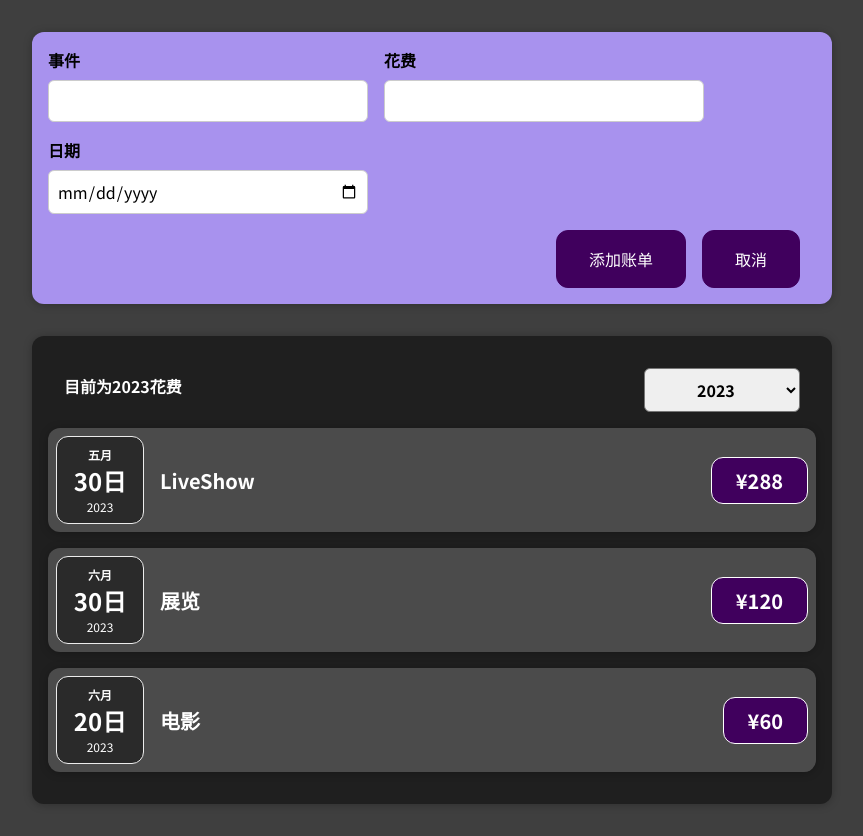
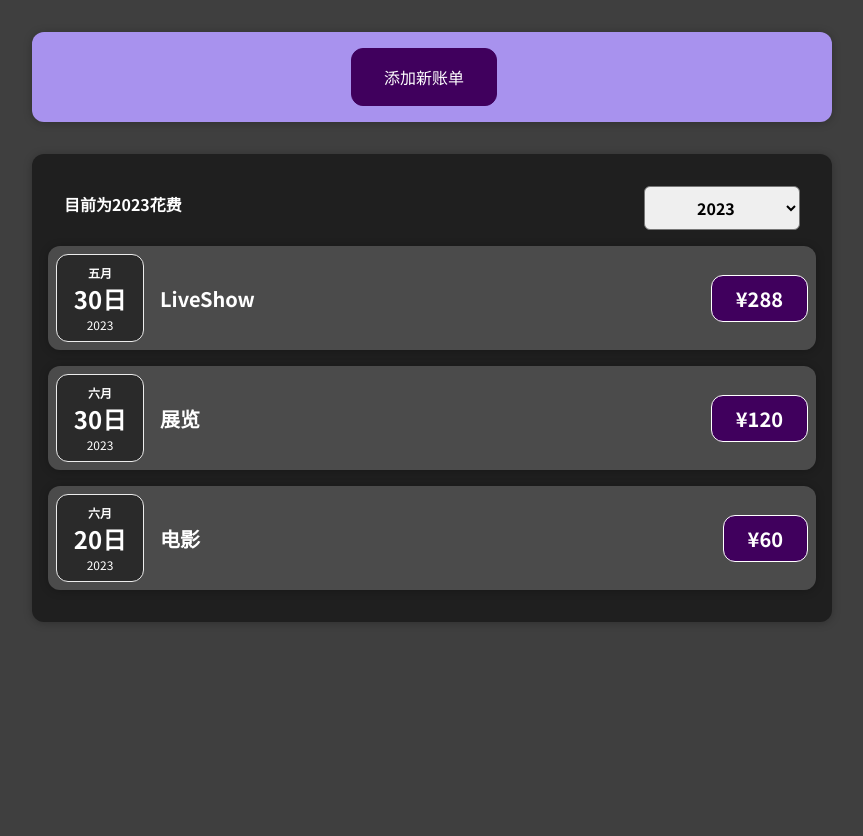
Before and after one commit to nickyyoung233/React__expense-record, a React (Create React App) app: page / in a window 1280 px wide. Shown: the whole page, without its empty margins (208-1071 px from the left). After the commit the page ends 800 px from the top, so only its background shows below. Built offline with nearby package versions, Linux system fonts and the light colour scheme.

Commit message:
optimize the control button

```diff
--- a/src/components/InfoGather/ExpenseForm.js
+++ b/src/components/InfoGather/ExpenseForm.js
@@ -1,7 +1,7 @@
 import "./ExpenseForm.css";
 import { useState } from "react";
 
-const ExpenseForm = ({ onGetExpenseDate }) => {
+const ExpenseForm = ({ onGetExpenseDate, onSetEditing }) => {
   const [_inputs, setInputs] = useState({
     title: "",
     amount: "",
@@ -33,21 +33,7 @@ const ExpenseForm = ({ onGetExpenseDate }) => {
     });
   };
 
-  const showDisplayHandler = () => {
-    setInfoPlant(staticInfoPlant);
-  };
-  const hiddenInfoHandler = () => {
-    setInfoPlant(
-      <form>
-        <div>
-          <button type="button" onClick={showDisplayHandler}>
-            添加新账单
-          </button>
-        </div>
-      </form>
-    );
-  };
-  const staticInfoPlant = (
+  return (
     <form onSubmit={submitHandler}>
       <div className="new-expense__controls">
         <div className="new-expense__control">
@@ -80,13 +66,11 @@ const ExpenseForm = ({ onGetExpenseDate }) => {
       </div>
       <div className="new-expense__actions">
         <button type="submit">添加账单</button>
-        <button type="button" onClick={hiddenInfoHandler}>
+        <button type="button" onClick={onSetEditing}>
           取消
         </button>
       </div>
     </form>
   );
-  const [InfoPlant, setInfoPlant] = useState(staticInfoPlant);
-  return InfoPlant;
 };
 export default ExpenseForm;
--- a/src/components/InfoGather/InfoGather.js
+++ b/src/components/InfoGather/InfoGather.js
@@ -1,19 +1,33 @@
-import React from "react";
+import React, { useState } from "react";
 import "./InfoGather.css";
 import ExpenseForm from "./ExpenseForm";
 
 const InfoGather = ({ onGetExpenseDate }) => {
+  const [isEditing, setIsEditing] = useState(false);
+  const showDisplayHandler = () => {
+    setIsEditing(true);
+  };
+  const hideDisplayHandler = () => {
+    setIsEditing(false);
+  };
   const getExpenseDate = (data) => {
     const expenseDate = {
       ...data,
       id: Math.random().toString(),
     };
-    onGetExpenseDate(expenseDate)
-    // console.log(expenseDate);
+    onGetExpenseDate(expenseDate);
+    setIsEditing(false);
   };
   return (
     <div className="new-expense">
-      <ExpenseForm onGetExpenseDate={getExpenseDate} />
+      {!isEditing ? (
+        <button onClick={showDisplayHandler}>添加新账单</button>
+      ) : (
+        <ExpenseForm
+          onGetExpenseDate={getExpenseDate}
+          onSetEditing={hideDisplayHandler}
+        />
+      )}
     </div>
   );
 };
```
